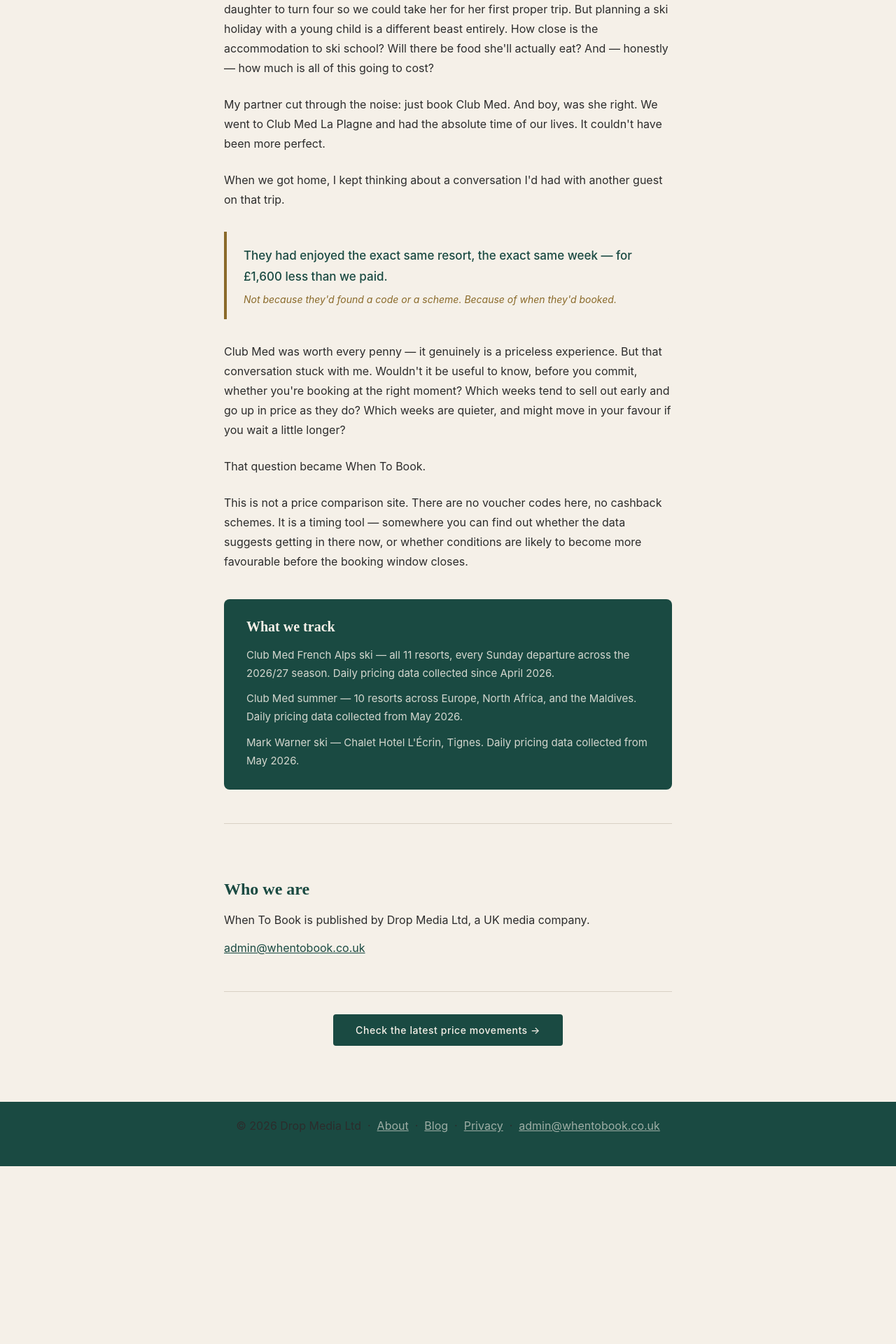
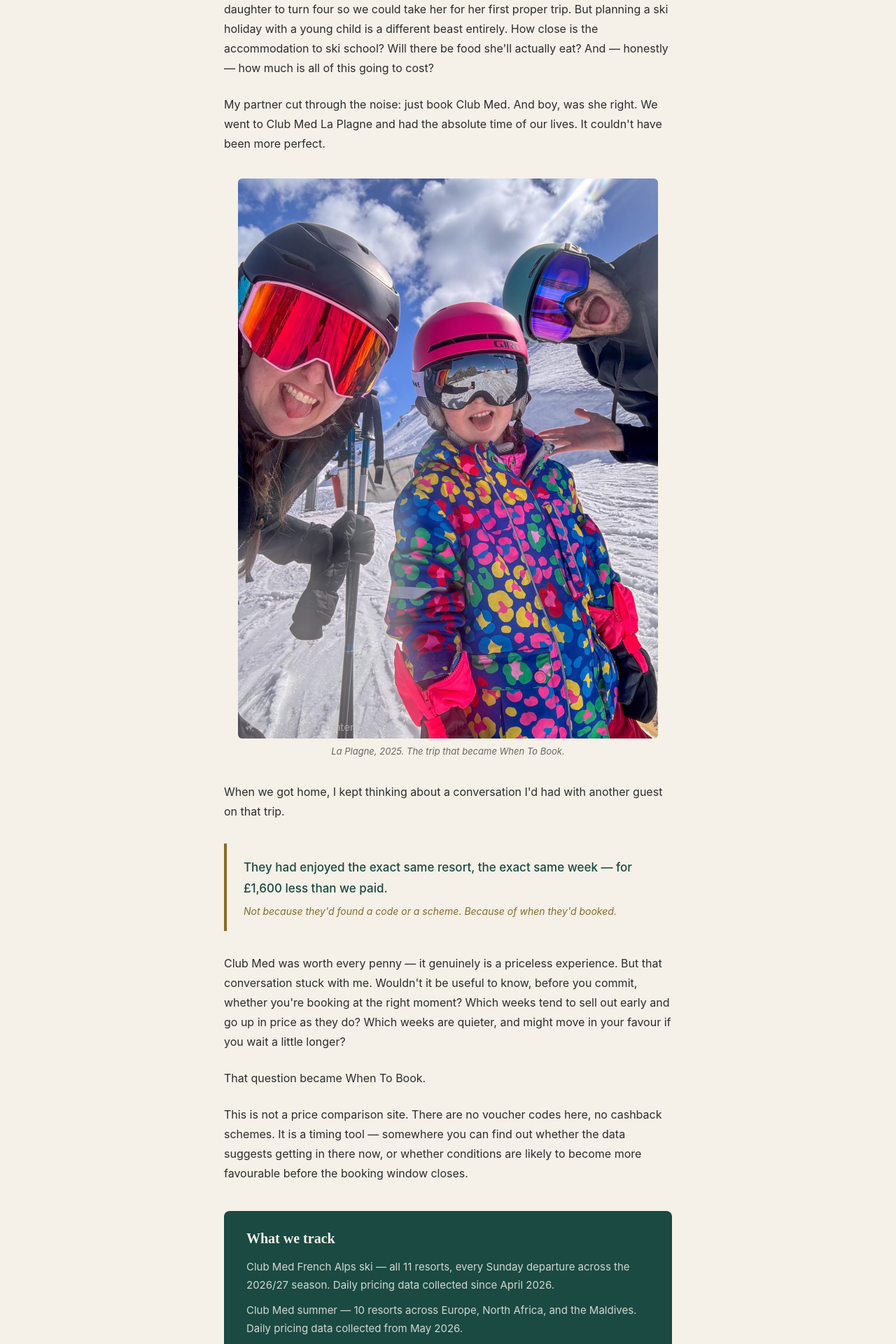
Before and after one commit to 215781/booking-window, a Jekyll site: the page about.html, which Jekyll copies as it is, in a window 1280 px wide. Shown: the part 364-2284 px from the top of the page at 70% size. Built offline with Jekyll 4.4.1, drawn with Linux system fonts in a browser that asks for light colours; some web fonts are replaced; before the commit the page ends 2030 px from its top, so only the background shows below that.

Commit message:
Add founders family photo to about page
Co-Authored-By: Claude Sonnet 4.6 <noreply@anthropic.com>

```diff
--- a/about.html
+++ b/about.html
@@ -193,6 +193,24 @@
     }
     footer a { color: rgba(245,240,232,0.6); }
     footer a:hover { color: var(--bg); }
+    .founders-photo {
+      margin: 36px auto;
+      max-width: 600px;
+      text-align: center;
+    }
+    .founders-photo img {
+      width: 100%;
+      max-width: 600px;
+      border-radius: 6px;
+      display: block;
+      margin: 0 auto;
+    }
+    .founders-photo figcaption {
+      margin-top: 10px;
+      font-size: 13px;
+      color: var(--muted);
+      font-style: italic;
+    }
     @media (max-width: 600px) {
       header { padding: 16px 20px; }
       .header-nav a:not(:last-child) { display: none; }
@@ -220,6 +238,11 @@
     <p>Skiing is everything to me. I try to go every year, and I could not wait for my daughter to turn four so we could take her for her first proper trip. But planning a ski holiday with a young child is a different beast entirely. How close is the accommodation to ski school? Will there be food she'll actually eat? And — honestly — how much is all of this going to cost?</p>
 
     <p>My partner cut through the noise: just book Club Med. And boy, was she right. We went to Club Med La Plagne and had the absolute time of our lives. It couldn't have been more perfect.</p>
+
+    <figure class="founders-photo">
+      <img src="/images/founders-photo.jpg" alt="The founding family on the slopes — two adults and a child in ski gear, all smiling." width="600">
+      <figcaption>La Plagne, 2025. The trip that became When To Book.</figcaption>
+    </figure>
 
     <p>When we got home, I kept thinking about a conversation I'd had with another guest on that trip.</p>
 
```
Also changed, not shown: images/founders-photo.jpg (added).
